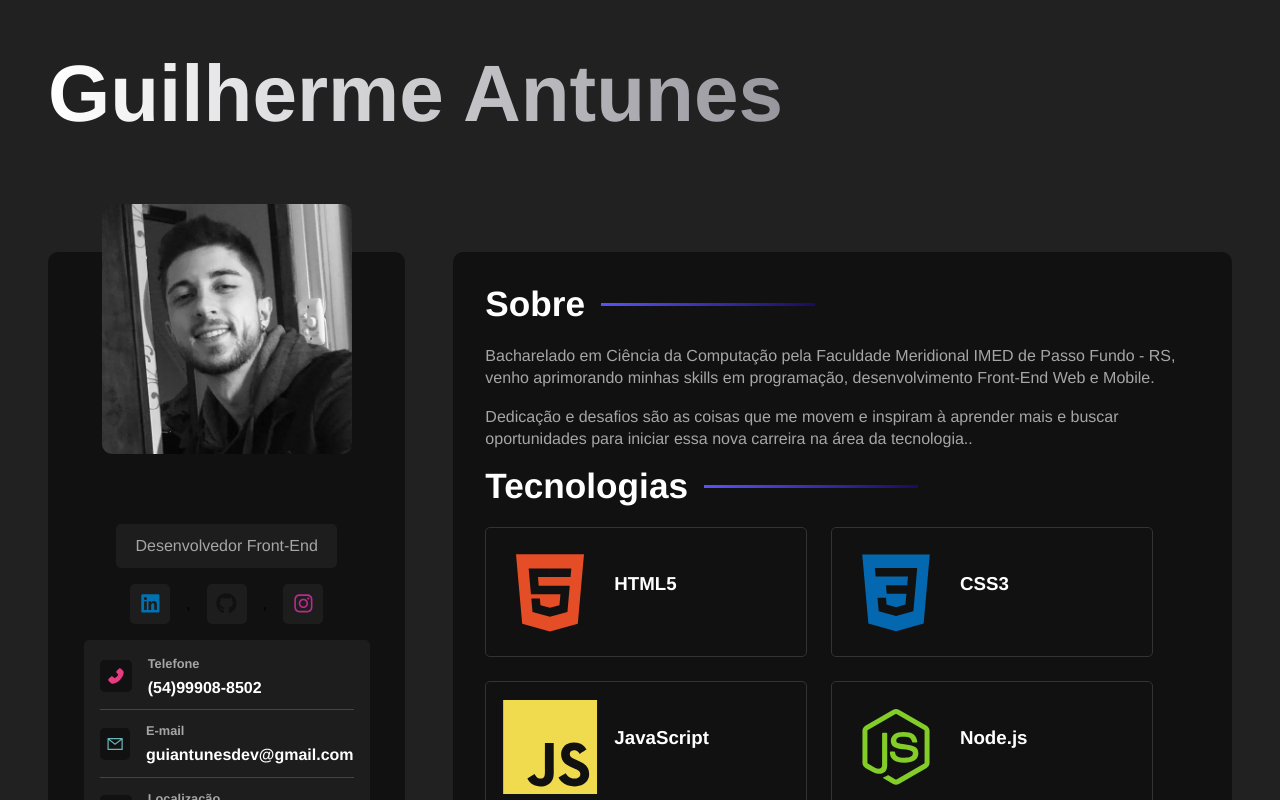
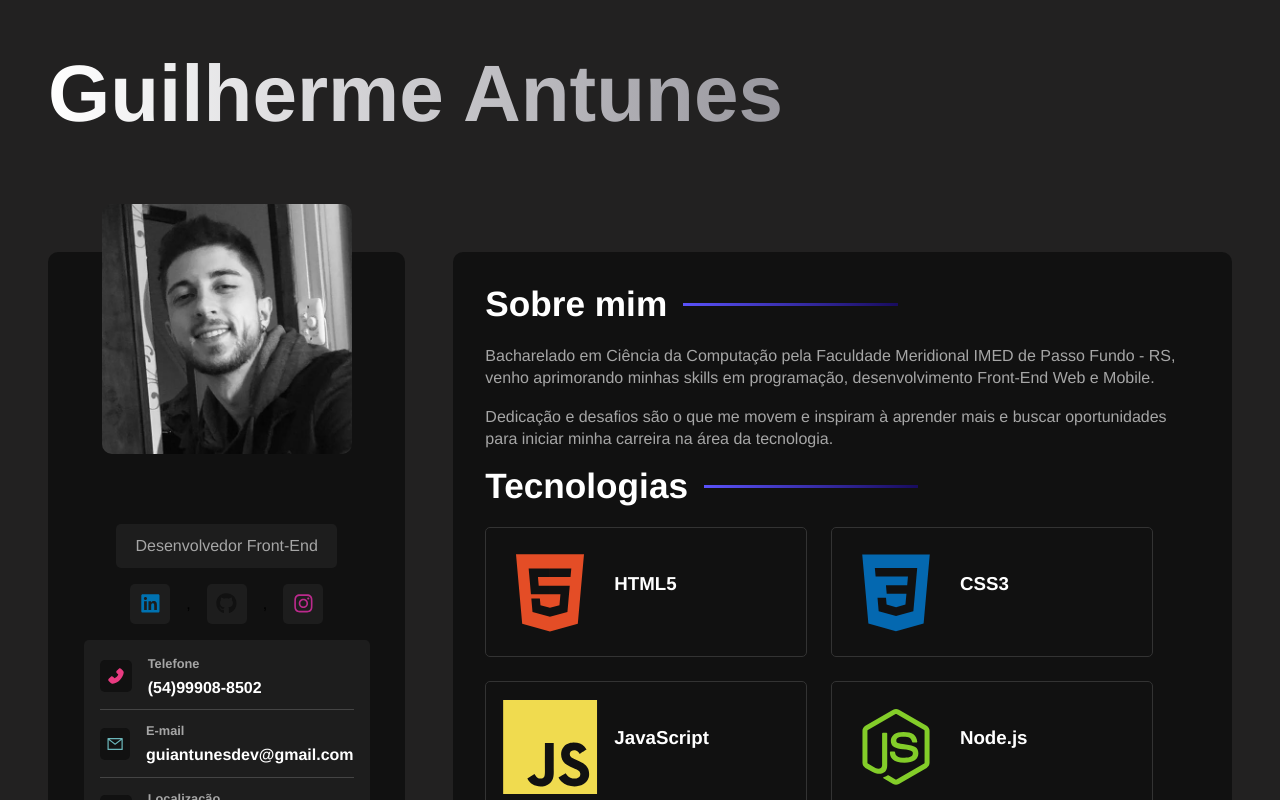
Before and after one commit to guilherme-antunes/Portifolio, a React (Vite) app: page / in a window 1280 px wide. Shown: the top 800 px of the page. Built offline with nearby package versions, Linux system fonts and the light colour scheme.

Commit message:
ajuste no about container

```diff
--- a/src/components/AboutContainer.jsx
+++ b/src/components/AboutContainer.jsx
@@ -4,14 +4,14 @@ const AboutContainer = () => {
 
   return (
     <section className="about-container">
-        <h2>Sobre</h2>
+        <h2>Sobre mim</h2>
         <p>
            Bacharelado em Ciência da Computação pela Faculdade Meridional IMED de Passo Fundo - RS,
            venho aprimorando minhas skills em programação, desenvolvimento Front-End Web e Mobile.
 
 
         </p>
-        <p>Dedicação e desafios são as coisas que me movem e inspiram à aprender mais e buscar oportunidades para iniciar essa nova carreira na área da tecnologia..</p>
+        <p>Dedicação e desafios são o que me movem e inspiram à aprender mais e buscar oportunidades para iniciar minha carreira na área da tecnologia.</p>
     </section>
   )
 }
```
